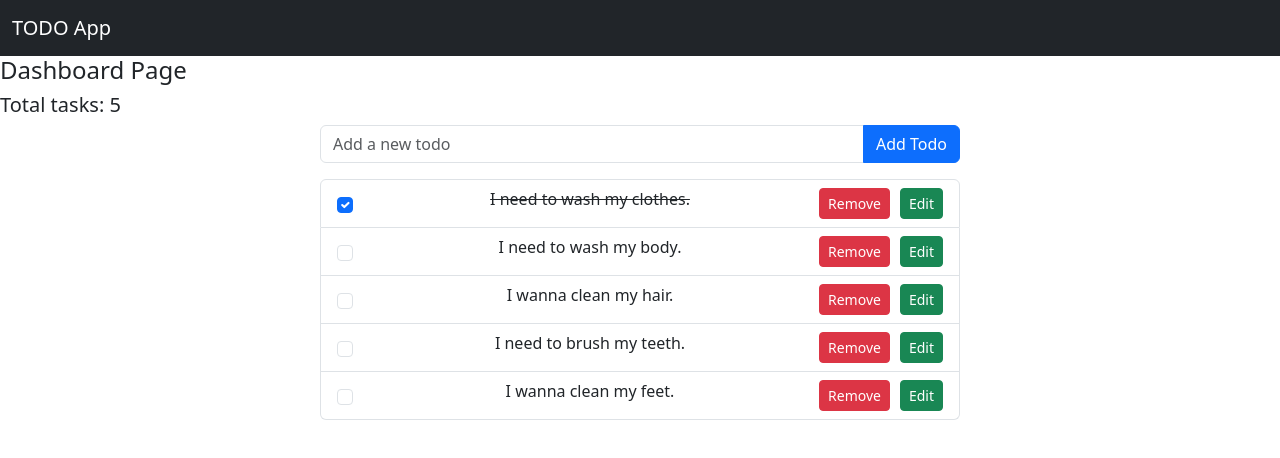
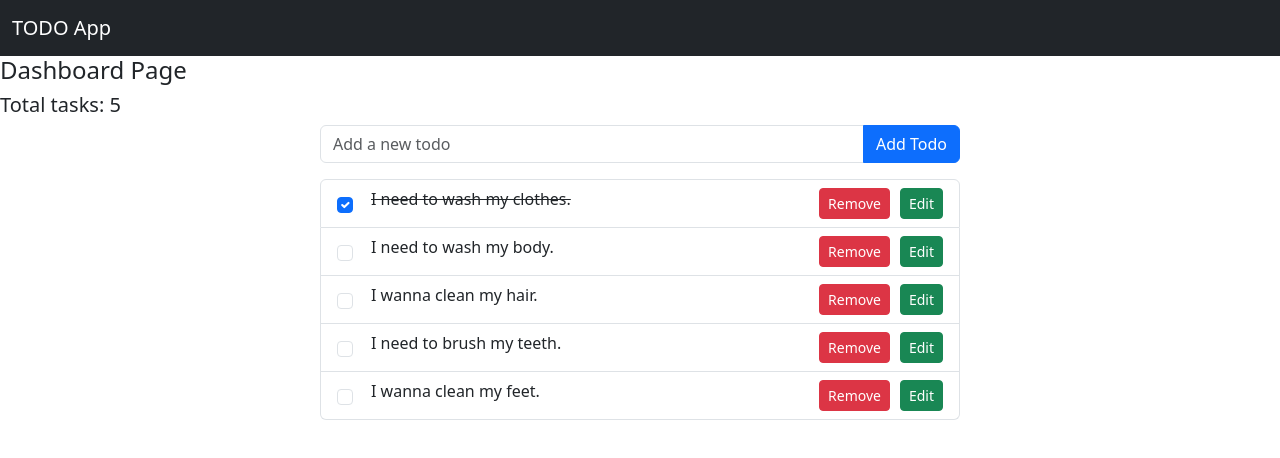
Before and after one commit to pauljor1499/angular-todo, an Angular app: page /dashboard in a window 1280 px wide. Shown: the top 458 px of the page. Built offline with nearby package versions, Linux system fonts and the light colour scheme.

Commit message:
extend style in dashboard page

```diff
--- a/src/app/component/dashboard/dashboard.component.html
+++ b/src/app/component/dashboard/dashboard.component.html
@@ -12,8 +12,10 @@
 	</div>
 	<ul class="list-group">
 		<li *ngFor="let task of tasks; let i = index" class="list-group-item" [ngClass]="{'completed': isCompleted(i)}">
-			<input type="checkbox" class="form-check-input me-2" [(ngModel)]="task.isCompleted" (change)="toggleCompleted(i)">
-			<h6>{{ task.name }}</h6>
+			<div class="item-main">
+				<input type="checkbox" class="form-check-input me-2" [(ngModel)]="task.isCompleted" (change)="toggleCompleted(i)">
+				<h6>{{ task.name }}</h6>
+			</div>
 			<div class="item-action">
 				<button
 					class="btn btn-danger btn-sm float-end"
--- a/src/app/component/dashboard/dashboard.component.scss
+++ b/src/app/component/dashboard/dashboard.component.scss
@@ -12,9 +12,13 @@
       justify-content: space-between;
       align-items: center;
 
+      .item-main {
+        @extend .list-group-item;
+        gap: 10px;
+      }
+
       .item-action {
-        display: flex;
-        align-items: center;
+        @extend .list-group-item;
         gap: 10px;
       }
     }
```
